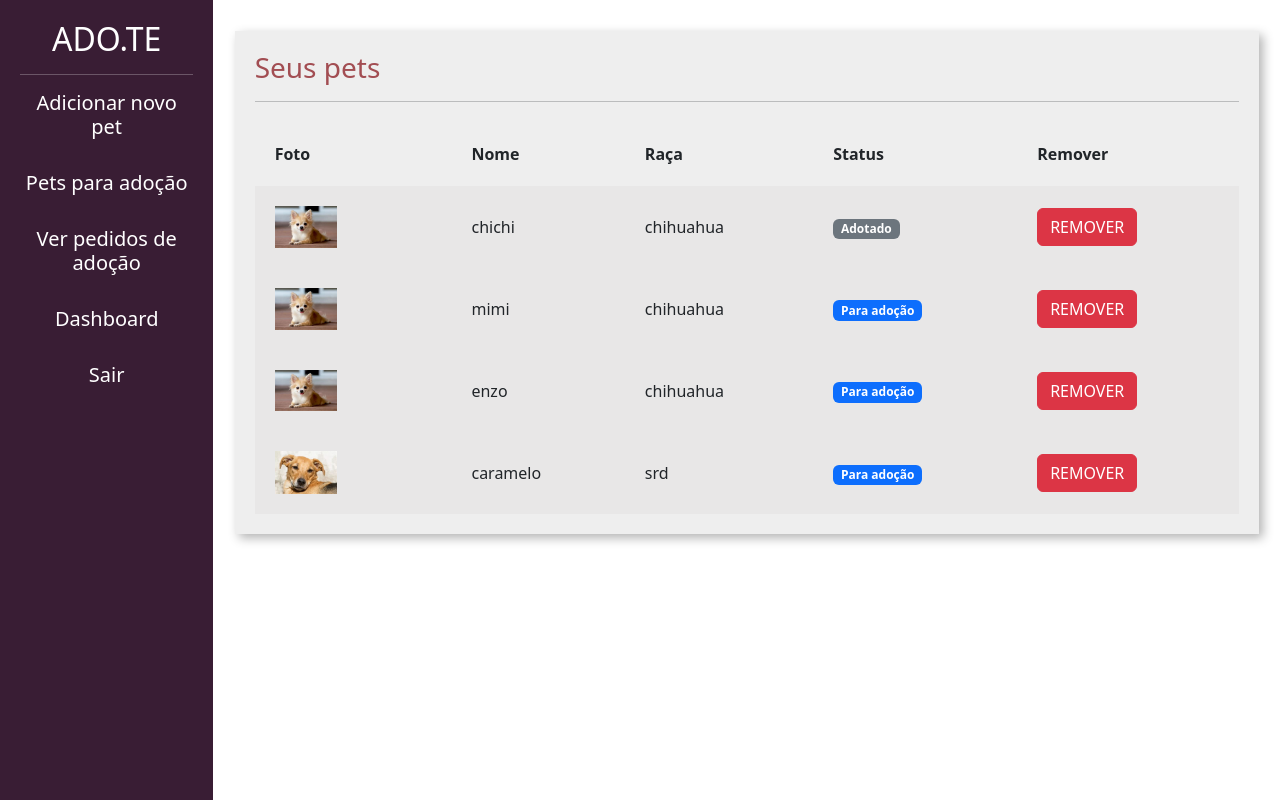
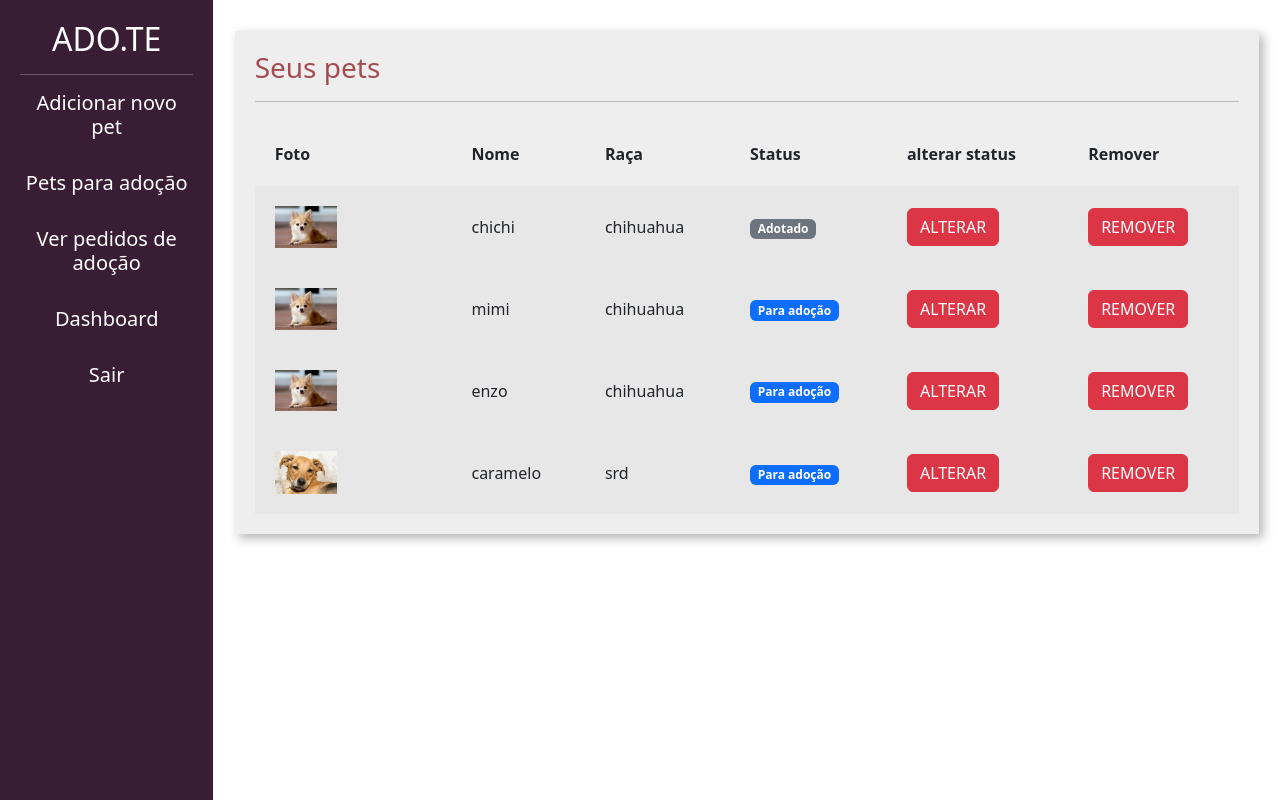
Before and after one commit to Flipedds/adote, a Django app: page /divulgar/seus_pets/ in a window 1280 px wide. Run offline with Django 4.2, Linux system fonts and the light colour scheme; a user stored in the database is signed in; data comes from the database, SQL or seed files in the repository; both versions use the stored data as it was after the commit.

Commit message:
adição de limpar filtro, alterar status

```diff
--- a/adotar/templates/listar_pets.html
+++ b/adotar/templates/listar_pets.html
@@ -61,6 +61,9 @@
                                     <div class="col-md-2">
                                         <input type="submit" class="btn-custom-secondary" value="FILTRAR">
                                     </div>
+                                    <div class="col-md-1">
+                                        <a href="{% url 'listar_pets'%}"><label class="btn-custom-secondary">LIMPAR</label></a>
+                                    </div>
                                 </div>
                             </form>
 
--- a/divulgar/templates/seus_pets.html
+++ b/divulgar/templates/seus_pets.html
@@ -49,6 +49,7 @@
                                     <th>Nome</th>
                                     <th>Raça</th>
                                     <th>Status</th>
+                                    <th>alterar status</th>
                                     <th>Remover</th>
                                 </tr>
                                     {% for pet in pets %}
@@ -69,6 +70,9 @@
                                                 {% elif pet.status == "A" %}
                                                     <span class="badge bg-secondary">Adotado</span>
                                                     {% endif %}
+                                            </td>
+                                            <td>
+                                                <a href="{%  url 'alterar status' pet.id %}" class="btn btn-danger">ALTERAR</a>
                                             </td>
                                             <td>
                                                 <a href="{%  url 'remover_pet' pet.id %}" class="btn btn-danger">REMOVER</a>
--- a/divulgar/urls.py
+++ b/divulgar/urls.py
@@ -5,6 +5,7 @@ urlpatterns = [
     path('novo_pet/', views.novo_pet, name="novo_pet"),
     path('seus_pets/', views.seus_pets, name="seus_pets"),
     path('remover/pet/<int:id>', views.remover_pet, name="remover_pet"),
+    path('alterar/pet/<int:id>', views.alterar_status, name="alterar status"),
     path('ver_pet/<int:id>', views.ver_pet, name="ver_pet"),
     path('ver_pedido_adocao/', views.ver_pedido_adocao, name="ver_pedido_adocao"),
     path('dashboard/', views.dashboard, name="dashboard"),
--- a/divulgar/views.py
+++ b/divulgar/views.py
@@ -69,6 +69,22 @@ def remover_pet(request,id):
     messages.add_message(request, constants.SUCCESS,'pet removido com sucesso')
     return redirect('/divulgar/seus_pets')
 
+def alterar_status(request,id):
+    status = request.GET.get('status')
+    pet = Pet.objects.get(id=id)
+    print(pet.status)
+
+    status = pet.status
+    if status == "A":
+        pet.status = "P"
+    elif status == "P":
+        pet.status = "A"
+
+    pet.save()
+
+    messages.add_message(request, constants.SUCCESS,'status alterado com sucesso')
+    return redirect('/divulgar/seus_pets')
+
 @login_required
 def ver_pet(request, id):
     if request.method == "GET":
```
Also changed, not shown: adotar/views.py (+6 -2 lines), db.sqlite3.
